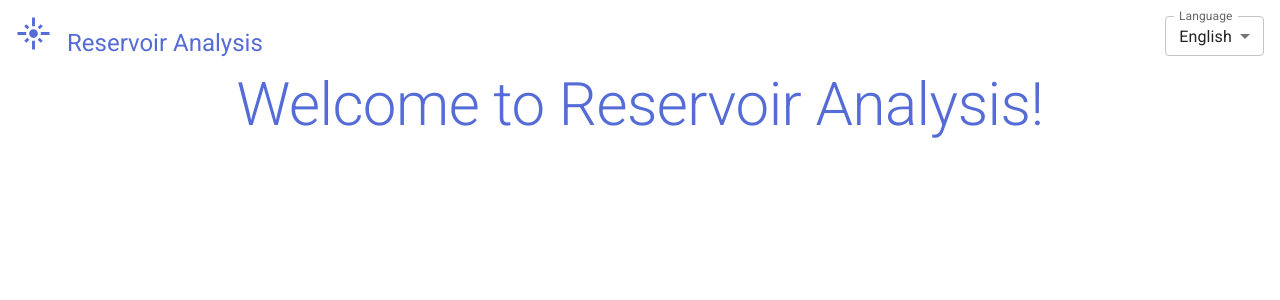
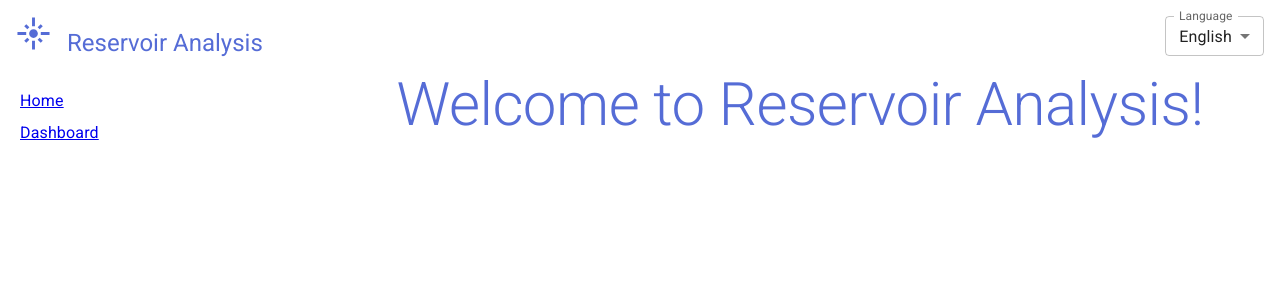
Before and after one commit to borja-munoz/reservoir-analysis, a React (Vite) app in the folder app/: page / in a window 1280 px wide. Shown: the top 300 px of the page. Built offline with nearby package versions, Linux system fonts and the light colour scheme.

Commit message:
Add sidebar

```diff
--- a/app/src/components/DefaultView.tsx
+++ b/app/src/components/DefaultView.tsx
@@ -1,13 +1,21 @@
 import { Outlet } from 'react-router-dom';
-
 import Header from './Header';
 import ModalMessage from './ModalMessage';
+import Sidebar from './Sidebar';
+import { Grid } from '@mui/material';
 
 export default function DefaultView() {
   return (
     <>
       <Header />
-      <Outlet />
+      <Grid container>
+        <Grid item xs={3}>
+          <Sidebar />
+        </Grid>
+        <Grid item xs={9}>
+          <Outlet />
+        </Grid>
+      </Grid>
       <ModalMessage />
     </>
   );
--- /dev/null
+++ b/app/src/components/Sidebar.tsx
@@ -0,0 +1,39 @@
+import { styled } from '@mui/material/styles';
+import { Box, Theme } from '@mui/material';
+import { Drawer } from '@mui/material';
+import { Link } from 'react-router-dom';
+
+export const DRAWER_WIDTH = 250;
+
+const NavDrawer = styled('nav')(({ theme }: { theme: Theme }) => ({
+  flex: '0 0 auto',
+  position: 'relative',
+  width: DRAWER_WIDTH,
+  flexShrink: 0,
+}));
+
+const DrawerDesktop = styled(Drawer)(() => ({
+  '& .MuiPaper-root': {
+    width: DRAWER_WIDTH,
+    position: 'absolute',
+    height: '100vh',
+    padding: '20px',
+    borderWidth: '0px',
+  },
+}));
+
+export default function Sidebar() {
+
+  return (
+    <NavDrawer>
+      <DrawerDesktop variant='permanent' anchor='left' open>
+          <Box mb={1}>
+            <Link to="/">Home</Link>
+          </Box>
+          <Box>
+            <Link to="/dashboard">Dashboard</Link>
+          </Box>
+      </DrawerDesktop>
+    </NavDrawer>
+  );
+}
```
